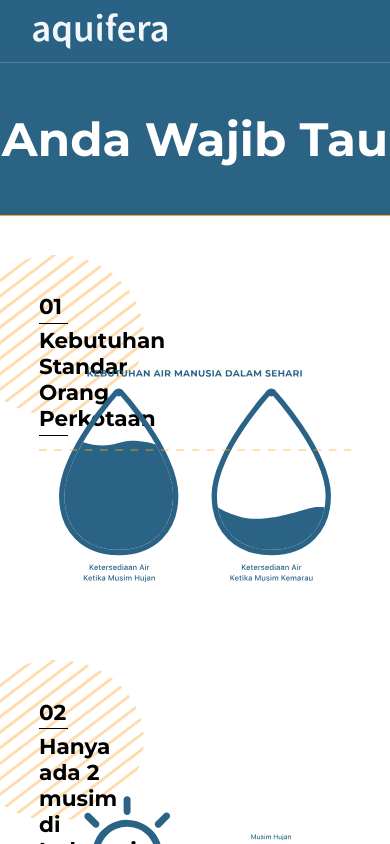
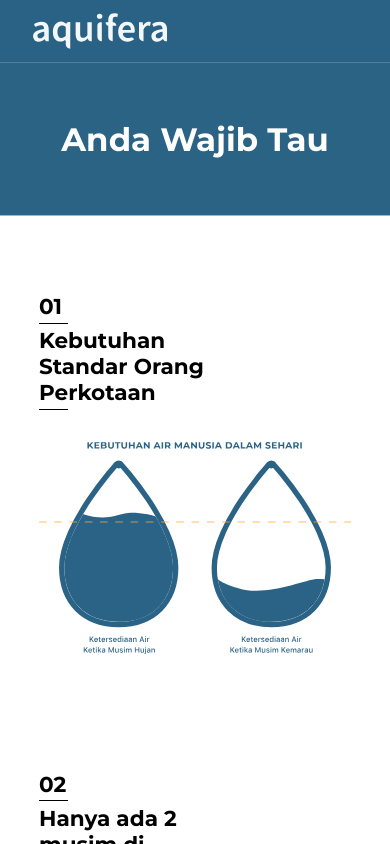
Before and after one commit to vashafaris/aquifera-client, a Next.js app: page /mengapa-air in a window 390 px wide. Shown: the top 844 px of the page. Built offline with nearby package versions, Linux system fonts and the light colour scheme.

Commit message:
feature/mobile-responsive

```diff
--- a/components/home/Village/index.tsx
+++ b/components/home/Village/index.tsx
@@ -68,6 +68,7 @@ const Styled = styled.section`
         .village-img {
           width: 48rem;
           height: 32rem;
+          max-width: 90%;
           z-index: 2;
           position: relative;
           border: 0.1rem solid black;
--- a/components/mengapa-air/Facts/index.tsx
+++ b/components/mengapa-air/Facts/index.tsx
@@ -1,6 +1,7 @@
 import Image from 'next/image';
 import styled from 'styled-components';
 import { COLOR } from '../../../constants/color.constant';
+import { DEVICE_SIZE } from '../../../constants/device.constant';
 
 const Styled = styled.section`
   position: relative;
@@ -18,6 +19,10 @@ const Styled = styled.section`
       position: absolute;
       top: 1rem;
       left: -8rem;
+
+      @media (max-width: ${DEVICE_SIZE.mobileL}) {
+        display: none;
+      }
     }
 
     &__bg-img {
@@ -25,6 +30,10 @@ const Styled = styled.section`
       position: absolute;
       top: 30%;
       right: 0;
+
+      @media (max-width: ${DEVICE_SIZE.mobileL}) {
+        display: none;
+      }
     }
 
     &__title {
@@ -33,6 +42,10 @@ const Styled = styled.section`
 
       display: flex;
       flex-direction: column;
+
+      @media (max-width: ${DEVICE_SIZE.mobileL}) {
+        width: 60%;
+      }
 
       &__line {
         margin: 0.4rem 0;
@@ -43,14 +56,14 @@ const Styled = styled.section`
 
     &__image {
       flex: 1;
-      /* flex: 0.7; */
 
       display: flex;
       justify-content: flex-end;
       align-self: center;
+      margin-top: 8rem;
 
-      :nth-child(3) {
-        margin-top: 8rem;
+      @media (max-width: ${DEVICE_SIZE.mobileL}) {
+        margin-top: 16rem;
       }
     }
 
--- a/components/shared/Title/index.tsx
+++ b/components/shared/Title/index.tsx
@@ -1,5 +1,7 @@
 import styled from 'styled-components';
+
 import { COLOR } from '../../../constants/color.constant';
+import { DEVICE_SIZE } from '../../../constants/device.constant';
 
 const Styled = styled.div`
   height: 24rem;
@@ -14,6 +16,10 @@ const Styled = styled.div`
 
   h1 {
     font-size: 5.2rem;
+
+    @media (max-width: ${DEVICE_SIZE.mobileL}) {
+      font-size: 3.6rem;
+    }
   }
 `;
 
```
